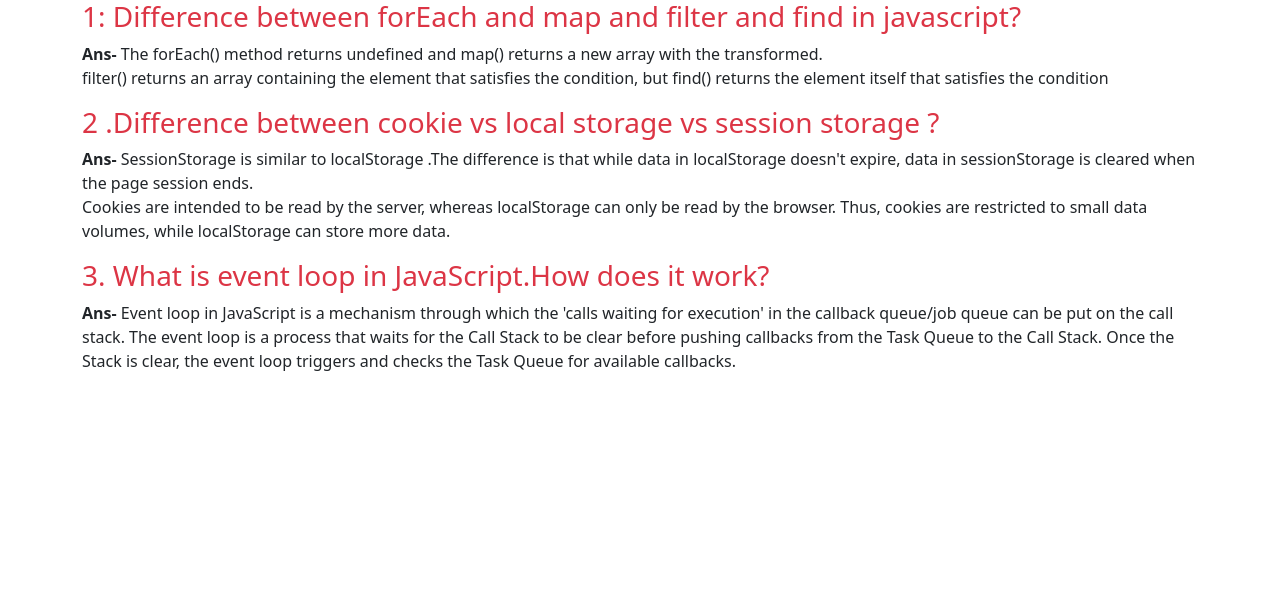
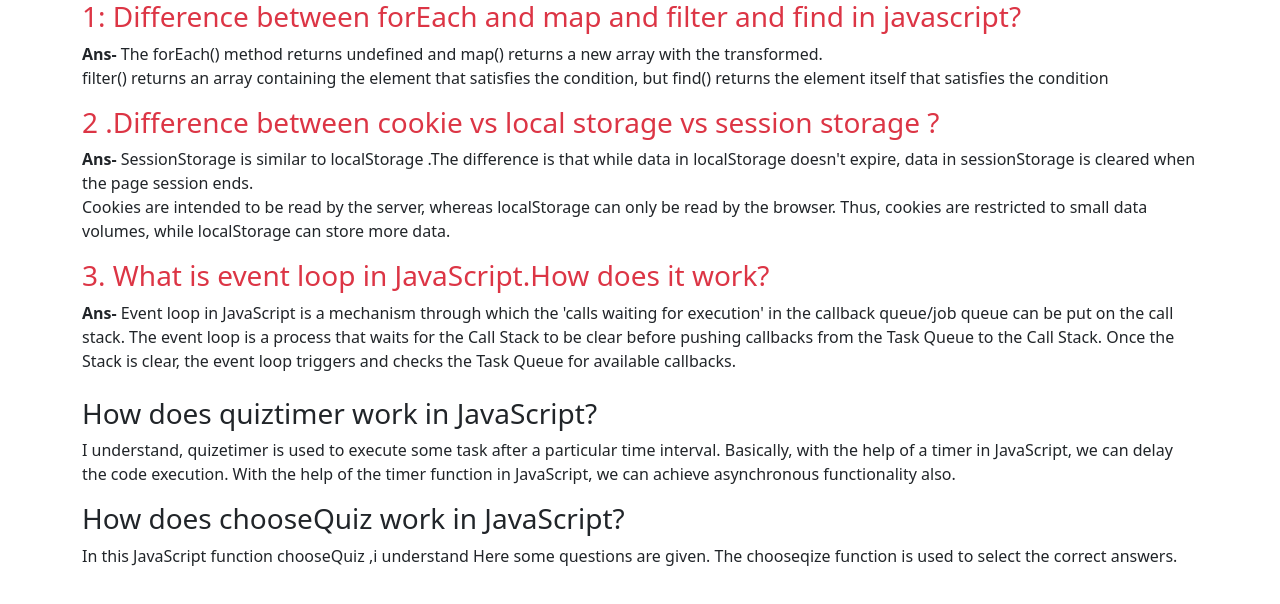
Before and after one commit to sakibbiswas/Quize-hero, a plain HTML site: page qustion.html in a window 1280 px wide. Drawn offline with nearby package versions, Linux system fonts and the light colour scheme.

Commit message:
other qustion answer add

```diff
--- a/qustion.html
+++ b/qustion.html
@@ -34,6 +34,14 @@
     The event loop is a process that waits for the Call Stack to be clear before pushing callbacks from the Task Queue to the Call Stack. Once the Stack is clear, the event loop triggers and checks the Task Queue for available callbacks.
       </p>
     </section>
+ <!-- Other qustion part -->
+    <section class="container mt-4">
+        <h3>How does quiztimer work in JavaScript?</h3>
+        <p>
+ I understand,  quizetimer is used to execute some task after a particular time interval. Basically, with the help of a timer in JavaScript, we can delay the code execution. With the help of the timer function in JavaScript, we can achieve asynchronous functionality also.</p>
+    <h3 class="mt-3">How does chooseQuiz work in JavaScript?</h3>
+    <p>In this JavaScript function chooseQuiz ,i understand Here some questions are given. The chooseqize function is used to select the correct answers.</p>
+    </section>
 <!-- script js -->
         <script src="https://cdn.jsdelivr.net/npm/bootstrap@5.3.0-alpha1/dist/js/bootstrap.bundle.min.js" integrity="sha384-w76AqPfDkMBDXo30jS1Sgez6pr3x5MlQ1ZAGC+nuZB+EYdgRZgiwxhTBTkF7CXvN" crossorigin="anonymous"></script>
 
```
